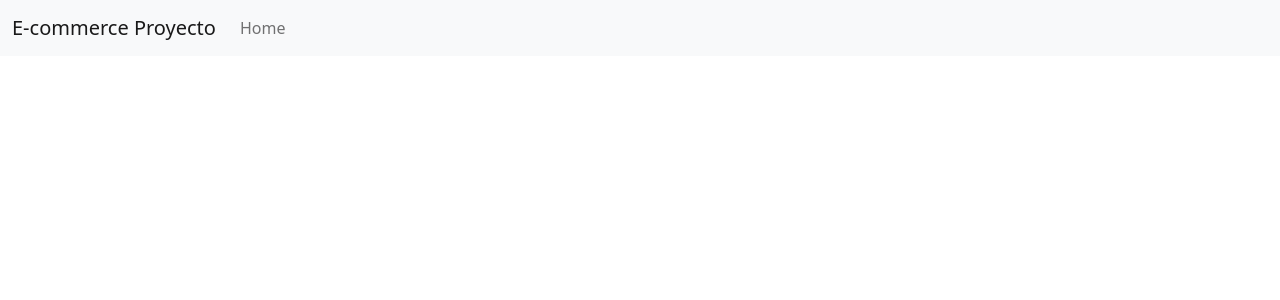
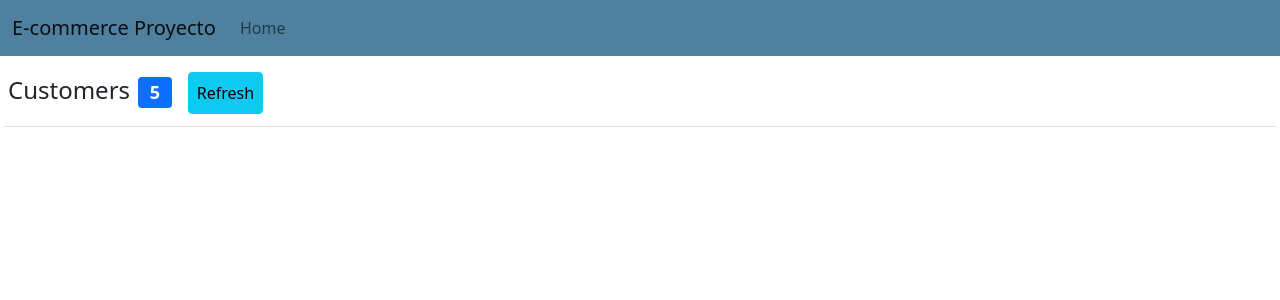
Before and after one commit to arguferi/proyecto, a React (Create React App) app: page / in a window 1280 px wide. Shown: the top 300 px of the page. Built offline with nearby package versions, Linux system fonts and the light colour scheme.

Commit message:
botones y navegación

```diff
--- a/src/App.jsx
+++ b/src/App.jsx
@@ -1,39 +1,14 @@
 import React, { Component } from "react";
+import NavBar from "./NavBar";
+import MainContent from "./MainContent";
 
-class NavBar extends Component {
+export default class App extends Component {
   render() {
     return (
       <React.Fragment>
-        <nav class="navbar navbar-expand-lg navbar-light bg-light">
-          <div class="container-fluid">
-            <a class="navbar-brand" href="#">
-              E-commerce Proyecto
-            </a>
-            <button
-              class="navbar-toggler"
-              type="button"
-              data-bs-toggle="collapse"
-              data-bs-target="#navbarSupportedContent"
-              aria-controls="navbarSupportedContent"
-              aria-expanded="false"
-              aria-label="Toggle navigation"
-            >
-              <span class="navbar-toggler-icon"></span>
-            </button>
-            <div class="collapse navbar-collapse" id="navbarSupportedContent">
-              <ul class="navbar-nav me-auto mb-2 mb-lg-0">
-                <li class="nav-item">
-                  <a class="nav-link" href="#">
-                    Home
-                  </a>
-                </li>
-              </ul>
-            </div>
-          </div>
-        </nav>
+        <NavBar />
+        <MainContent />
       </React.Fragment>
     );
   }
 }
-
-export default NavBar;
--- /dev/null
+++ b/src/MainContent.jsx
@@ -0,0 +1,33 @@
+import React, { Component } from "react";
+
+export default class MainContent extends Component {
+  state = { pageTitle: "Customers", customersCount: 5 };
+
+  render() {
+    return (
+      <div>
+        <h4 className="border-bottom m-1 p-1">
+          {this.state.pageTitle}
+
+          <span className="badge bg-primary m-2">
+            {this.state.customersCount}
+          </span>
+
+          <button
+            className="btn btn-info m-2 p-2"
+            onClick={this.onRefreshClick}
+          >
+            Refresh
+          </button>
+        </h4>
+      </div>
+    );
+  }
+
+  //Se ejecuta cuando el usuario le da click a Refresh
+  onRefreshClick = () => {
+    this.setState({
+      customersCount: 7,
+    });
+  };
+}
--- /dev/null
+++ b/src/NavBar.jsx
@@ -0,0 +1,43 @@
+import React, { Component } from "react";
+
+class NavBar extends Component {
+  render() {
+    return (
+      <React.Fragment>
+        <nav className="navbar navbar-expand-lg navbar-light bg-light navbar-style">
+          <div className="container-fluid navbar-style">
+            <a className="navbar-brand" href="/#">
+              E-commerce Proyecto
+            </a>
+
+            <button
+              className="navbar-toggler"
+              type="button"
+              data-bs-toggle="collapse"
+              data-bs-target="#navbarSupportedContent"
+              aria-controls="navbarSupportedContent"
+              aria-expanded="false"
+              aria-label="Toggle navigation"
+            >
+              <span className="navbar-toggler-icon"></span>
+            </button>
+            <div
+              className="collapse navbar-collapse"
+              id="navbarSupportedContent"
+            >
+              <ul className="navbar-nav me-auto mb-2 mb-lg-0">
+                <li className="nav-item">
+                  <a className="nav-link" href="/#">
+                    Home
+                  </a>
+                </li>
+              </ul>
+            </div>
+          </div>
+        </nav>
+      </React.Fragment>
+    );
+  }
+}
+
+export default NavBar;
--- a/src/index.css
+++ b/src/index.css
@@ -1,3 +1,22 @@
 .highlight {
     background-color: #80c0b5;
 }
+
+.navbar-style {
+    background-color: rgb(79, 128, 159) !important;
+
+}
+
+  .green-highlight {
+    color: #008000;
+    font-size: 40px;
+  }
+
+  .red-highlight {
+    color: #ff0000;
+    font-size: 25px;
+  }
+
+  .hand-icon {
+    cursor: pointer;
+  }
--- a/src/index.js
+++ b/src/index.js
@@ -4,10 +4,10 @@ import "jquery";
 import "bootstrap/dist/js/bootstrap.bundle";
 import "bootstrap/dist/js/bootstrap";
 import "bootstrap/dist/css/bootstrap.css";
-import NavBar from "./App";
+import App from "./App";
 
 import "./index.css";
 
 // var element = <button class="btn btn-danger">Hello kitty</button>;
 
-ReactDOM.render(<NavBar />, document.getElementById("root"));
+ReactDOM.render(<App />, document.getElementById("root"));
```
